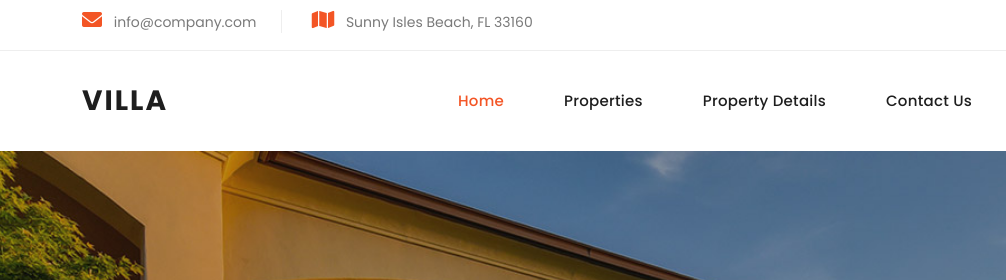
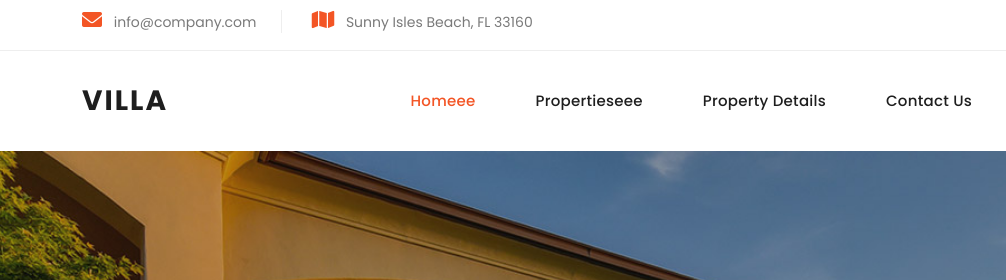
Before and after one commit to devopstestt/mindstack, a plain HTML site: page index.html in a window 1280 px wide. Shown: the top 280 px of the page, 0-1006 px from the left. Drawn offline with nearby package versions, Linux system fonts and the light colour scheme.

Commit message:
Update index.html

```diff
--- a/index.html
+++ b/index.html
@@ -77,8 +77,8 @@ https://templatemo.com/tm-591-villa-agency
                     <!-- ***** Logo End ***** -->
                     <!-- ***** Menu Start ***** -->
                     <ul class="nav">
-                      <li><a href="index.html" class="active">Home</a></li>
-                      <li><a href="properties.html">Properties</a></li>
+                      <li><a href="index.html" class="active">Homeee</a></li>
+                      <li><a href="properties.html">Propertieseee</a></li>
                       <li><a href="property-details.html">Property Details</a></li>
                       <li><a href="contact.html">Contact Us</a></li>
                       <li><a href="#"><i class="fa fa-calendar"></i> Schedule a visit</a></li>
```
